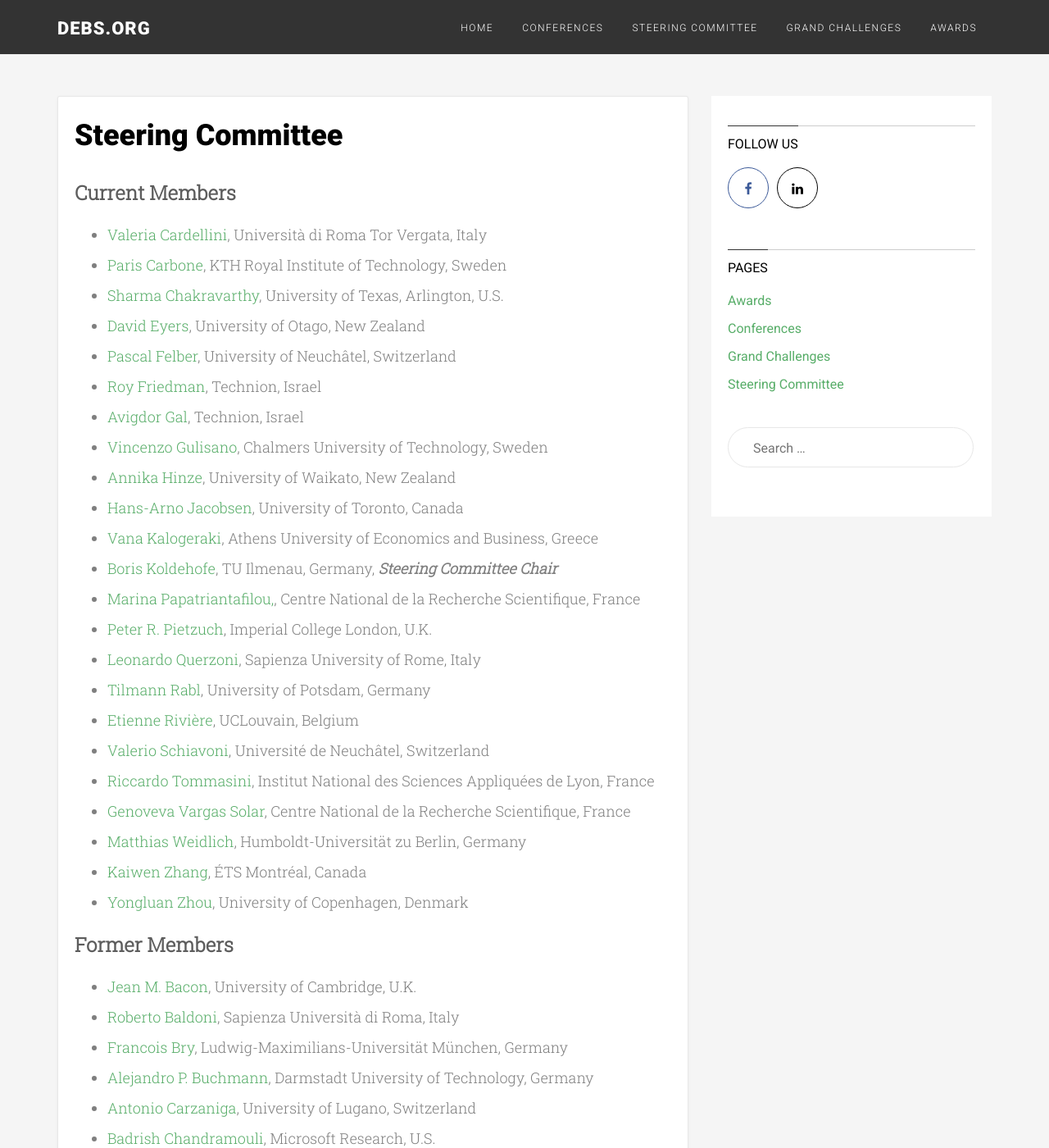
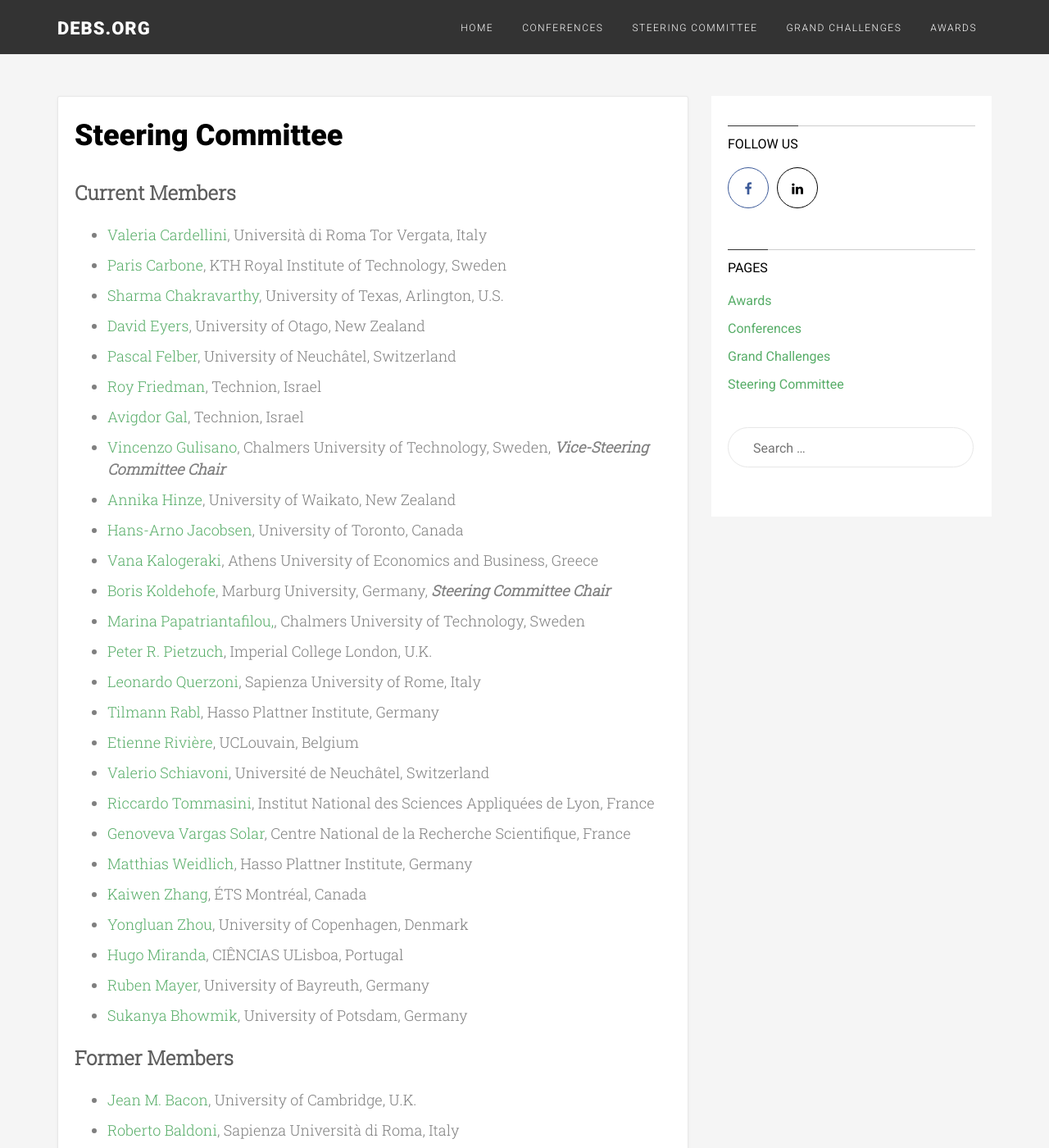
Before and after one commit to debs-conference/debs-conference.github.io, a Jekyll site: the page built from steering-committee/index.md, in a window 1280 px wide and 1400 px high. Shown: the whole window at 82% size. Built offline with Jekyll 4.4.1, drawn with Linux system fonts in a browser that asks for light colours.

Commit message:
Update index.md

```diff
--- a/steering-committee/index.md
+++ b/steering-committee/index.md
@@ -10,22 +10,26 @@ title: Steering Committee
 - <a href="http://members.unine.ch/pascal.felber/index.html">Pascal Felber</a>, University of Neuchâtel, Switzerland
 - <a href="http://www.cs.technion.ac.il/~roy/">Roy Friedman</a>, Technion, Israel
 - <a href="http://ie.technion.ac.il/~avigal/">Avigdor Gal</a>, Technion, Israel
-- <a href="https://vincenzogulisano.com/">Vincenzo Gulisano</a>, Chalmers University of Technology, Sweden
+- <a href="https://vincenzogulisano.com/">Vincenzo Gulisano</a>, Chalmers University of Technology, Sweden, <em><strong>Vice-Steering Committee Chair </strong></em>
 - <a href="https://www.cms.waikato.ac.nz/people/hinze">Annika Hinze</a>, University of Waikato, New Zealand
 - <a href="http://www.eecg.toronto.edu/~jacobsen/">Hans-Arno Jacobsen</a>, University of Toronto, Canada
 - <a href="http://www.cs.aueb.gr/~vana/">Vana Kalogeraki</a>, Athens University of Economics and Business, Greece
-- <a href="https://www.rug.nl/staff/b.koldehofe/">Boris Koldehofe</a>, TU Ilmenau, Germany, <em><strong>Steering Committee Chair </strong></em>
-- <a href="https://www.chalmers.se/en/persons/ptrianta/?tab=0">Marina Papatriantafilou,</a>, Centre National de la Recherche Scientifique, France
+- <a href="https://www.rug.nl/staff/b.koldehofe/">Boris Koldehofe</a>, Marburg University, Germany, <em><strong>Steering Committee Chair </strong></em>
+- <a href="https://www.chalmers.se/en/persons/ptrianta/?tab=0">Marina Papatriantafilou,</a>, Chalmers University of Technology, Sweden
 - <a href="http://www.doc.ic.ac.uk/~peter/">Peter R. Pietzuch</a>, Imperial College London, U.K.
 - <a href="https://www.diag.uniroma1.it/querzoni/">Leonardo Querzoni</a>, Sapienza University of Rome, Italy
-- <a href="https://hpi.de/rabl/team/prof-dr-tilmann-rabl.html">Tilmann Rabl</a>, University of Potsdam, Germany
+- <a href="https://hpi.de/rabl/team/prof-dr-tilmann-rabl.html">Tilmann Rabl</a>, Hasso Plattner Institute, Germany
 - <a href="https://cloudlargescale-uclouvain.github.io/Etienne_Riviere">Etienne Rivière</a>, UCLouvain, Belgium
 - <a href="https://members.unine.ch/valerio.schiavoni/">Valerio Schiavoni</a>, Université de Neuchâtel, Switzerland
 - <a href="https://www.riccardotommasini.com/">Riccardo Tommasini</a>, Institut National des Sciences Appliquées de Lyon, France
 - <a href="http://vargas-solar.com/">Genoveva Vargas Solar</a>, Centre National de la Recherche Scientifique, France
-- <a href="http://www.matthiasweidlich.com/">Matthias Weidlich</a>, Humboldt-Universität zu Berlin, Germany
+- <a href="https://hpi.de/en/database-group/people/matthias-weidlich">Matthias Weidlich</a>, Hasso Plattner Institute, Germany
 - <a href="https://www.etsmtl.ca/programmes-et-formations/corps-enseignant/kzhang">Kaiwen Zhang</a>, ÉTS Montréal, Canada
 - <a href="https://ylzhou.github.io">Yongluan Zhou</a>, University of Copenhagen, Denmark
+- <a href="https://ciencias.ulisboa.pt/pt/perfil/hamiranda">Hugo Miranda</a>, CIÊNCIAS ULisboa, Portugal
+- <a href="https://ruben-mayer.com">Ruben Mayer</a>, University of Bayreuth, Germany
+- <a href="https://www.cs.uni-potsdam.de/~bhowmik">Sukanya Bhowmik</a>, University of Potsdam, Germany
+
 
 <h2 id="Former_Members">Former Members</h2>
 - <a href="http://www.cl.cam.ac.uk/~jmb25/index.html">Jean M. Bacon</a>, University of Cambridge, U.K.
```
